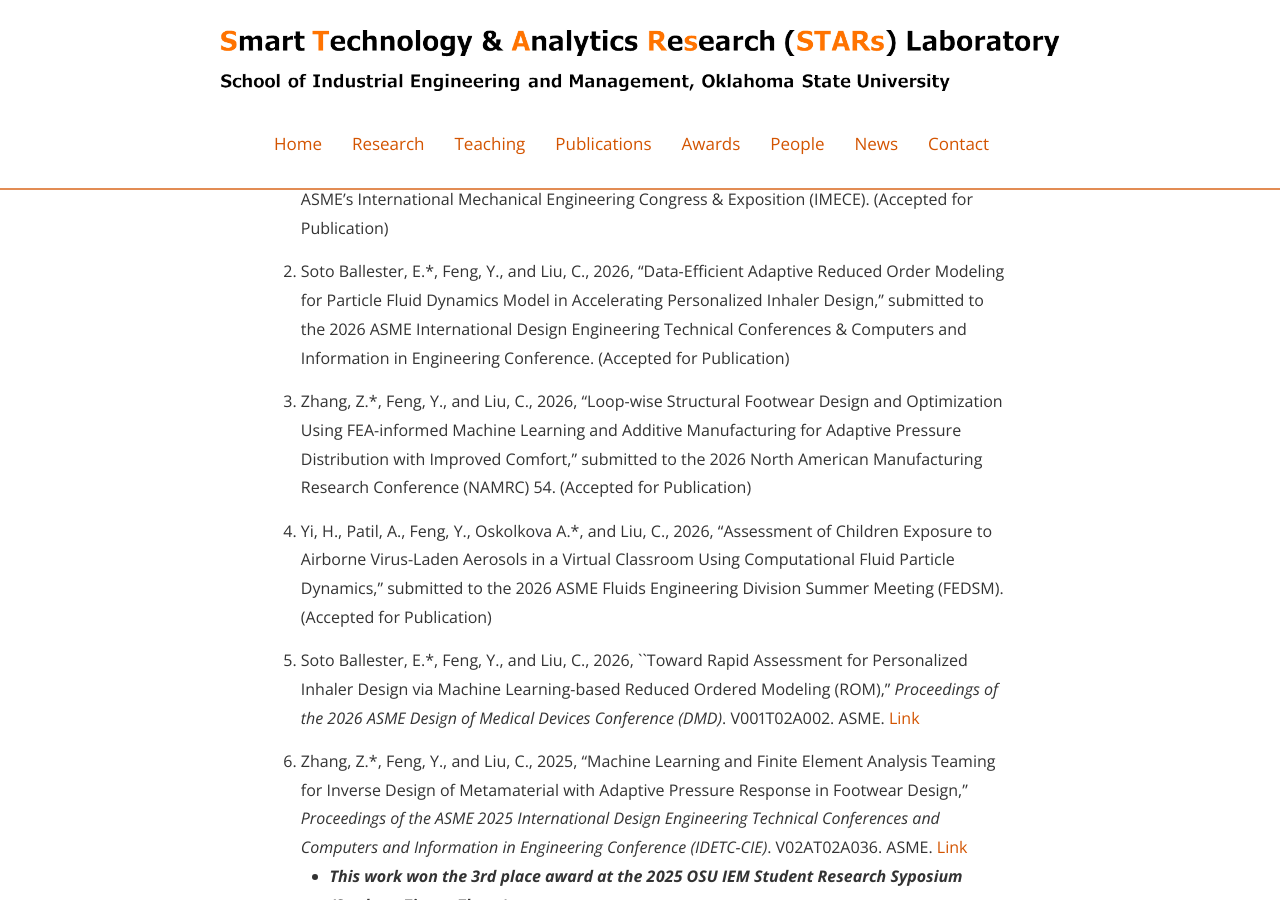
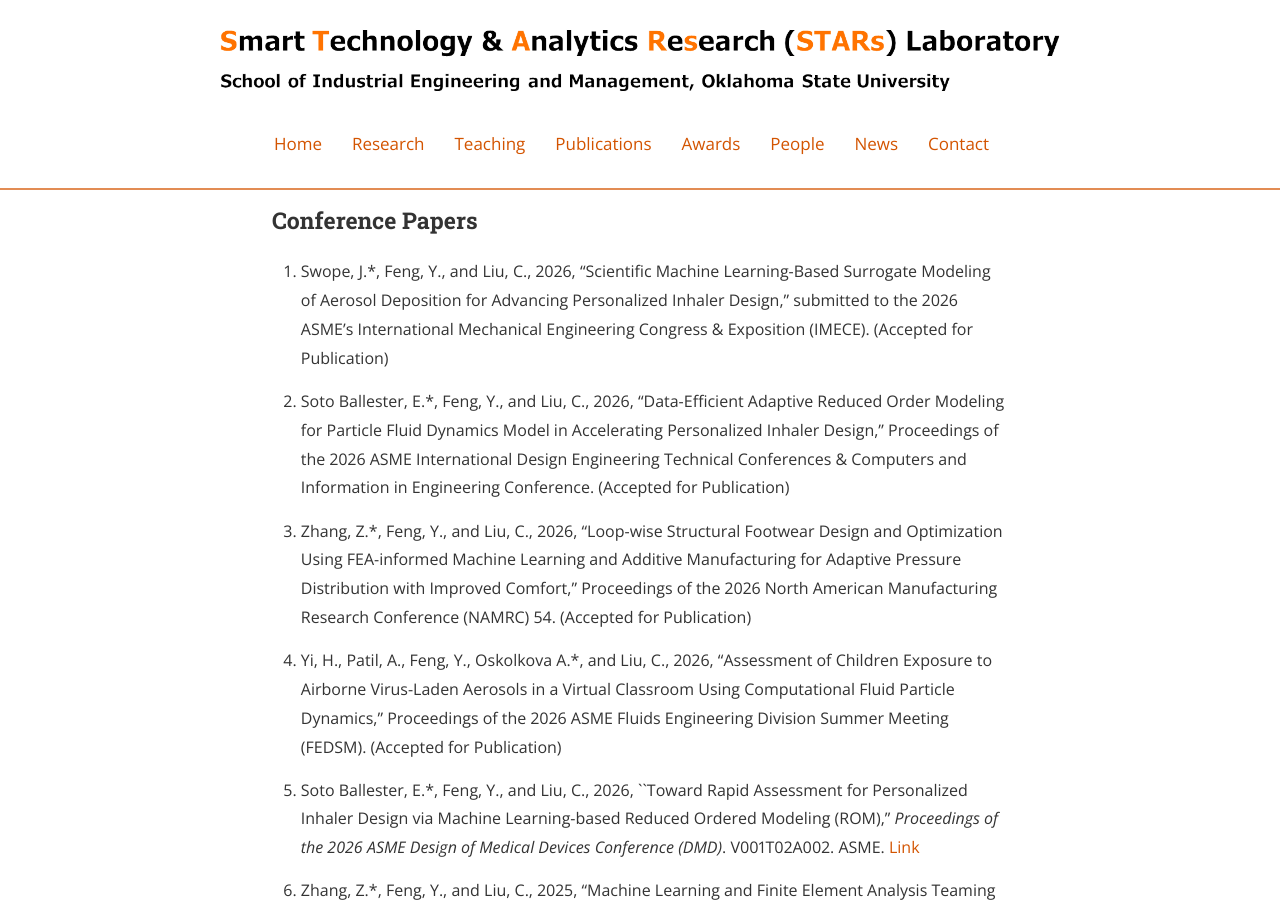
Before and after one commit to stars-laboratory/stars-laboratory.github.io, a Jekyll site: the page built from Dpublications.md, in a window 1280 px wide and 900 px high, scrolled down 5045 px. Built offline with Jekyll 4.4.1, drawn with Linux system fonts in a browser that asks for light colours; nearby versions of some CDN libraries; some of the changed text lies outside the part shown.

Commit message:
Update Dpublications.md
Information Update

```diff
--- a/Dpublications.md
+++ b/Dpublications.md
@@ -19,6 +19,8 @@
 
 1. Oskolkov, B.\*, Shi, Z.\*, Tian, W., and Liu, C., 2026, “Knowledge Distillation-Empowered Domain Incremental Learning with Flexible Model Selection for Smart Manufacturing Applications,” *Journal of
 Manufacturing Systems*. Vol. 86, pp. 1180-1189. [Link](https://doi.org/10.1016/j.jmsy.2026.04.011)
+
+1. Fullington, D., Rodriguez, H., Yangue, E.\*, Liu, C., and Tian, W., 2026, “Generative Modeling Enabled Design De-identification for Enhanced Intellectual Property Protection in Metal-based Additive Manufacturing.” *ASME Journal of Computing and Information Science in Engineering*. (Accepted for Publication)
 
 1. Zhang, Z.\*, Yi, H., Kolanjiyil, A., Liu, C., and Feng, Y., 2026, “Computational Fluid Particle Dynamics-Informed Machine Learning Prototype for a User-Centered Smart Inhaler Enabling Uniform Drug Delivery to Small Airways.” *Journal of Aerosol Science*. Vol. 195, p. 106812. [Link](https://doi.org/10.1016/j.jaerosci.2026.106812)
 
@@ -121,11 +123,11 @@
 
 1. Swope, J.\*, Feng, Y., and Liu, C., 2026, “Scientific Machine Learning-Based Surrogate Modeling of Aerosol Deposition for Advancing Personalized Inhaler Design,” submitted to the 2026 ASME’s International Mechanical Engineering Congress & Exposition (IMECE). (Accepted for Publication)
 
-1. Soto Ballester, E.\*, Feng, Y., and Liu, C., 2026, “Data-Efficient Adaptive Reduced Order Modeling for Particle Fluid Dynamics Model in Accelerating Personalized Inhaler Design,” submitted to the 2026 ASME International Design Engineering Technical Conferences & Computers and Information in Engineering Conference. (Accepted for Publication)
+1. Soto Ballester, E.\*, Feng, Y., and Liu, C., 2026, “Data-Efficient Adaptive Reduced Order Modeling for Particle Fluid Dynamics Model in Accelerating Personalized Inhaler Design,” Proceedings of the 2026 ASME International Design Engineering Technical Conferences & Computers and Information in Engineering Conference. (Accepted for Publication)
 
-1. Zhang, Z.\*, Feng, Y., and Liu, C., 2026, “Loop-wise Structural Footwear Design and Optimization Using FEA-informed Machine Learning and Additive Manufacturing for Adaptive Pressure Distribution with Improved Comfort,” submitted to the 2026 North American Manufacturing Research Conference (NAMRC) 54. (Accepted for Publication)
+1. Zhang, Z.\*, Feng, Y., and Liu, C., 2026, “Loop-wise Structural Footwear Design and Optimization Using FEA-informed Machine Learning and Additive Manufacturing for Adaptive Pressure Distribution with Improved Comfort,” Proceedings of the 2026 North American Manufacturing Research Conference (NAMRC) 54. (Accepted for Publication)
 
-1. Yi, H., Patil, A., Feng, Y., Oskolkova A.\*, and Liu, C., 2026, “Assessment of Children Exposure to Airborne Virus-Laden Aerosols in a Virtual Classroom Using Computational Fluid Particle Dynamics,” submitted to the 2026 ASME Fluids Engineering Division Summer Meeting (FEDSM). (Accepted for Publication)
+1. Yi, H., Patil, A., Feng, Y., Oskolkova A.\*, and Liu, C., 2026, “Assessment of Children Exposure to Airborne Virus-Laden Aerosols in a Virtual Classroom Using Computational Fluid Particle Dynamics,” Proceedings of the 2026 ASME Fluids Engineering Division Summer Meeting (FEDSM). (Accepted for Publication)
 
 1. Soto Ballester, E.\*, Feng, Y., and Liu, C., 2026, ``Toward Rapid Assessment for Personalized Inhaler Design via Machine Learning-based Reduced Ordered Modeling (ROM)," *Proceedings of the 2026 ASME Design of Medical Devices Conference (DMD)*. V001T02A002. ASME. [Link](https://doi.org/10.1115/DMD2026-1011)
 
```
